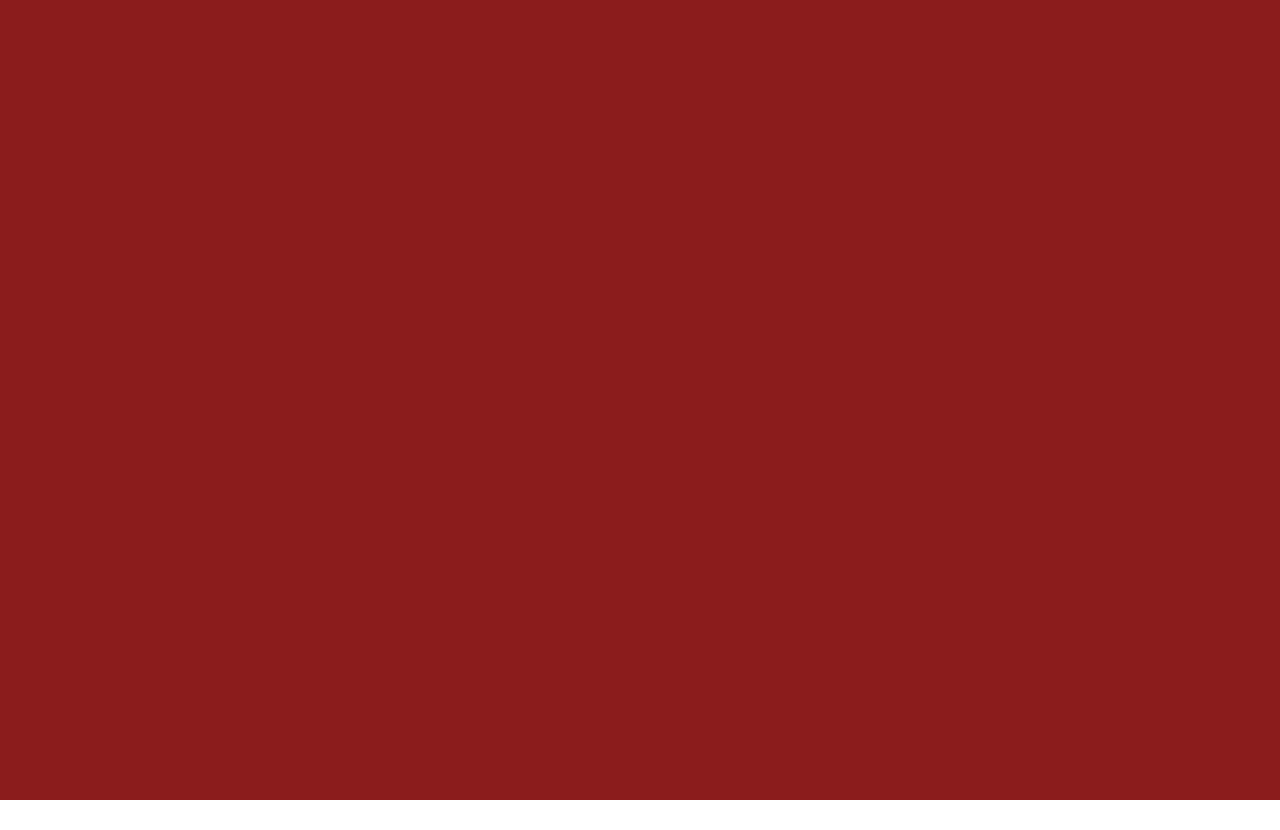
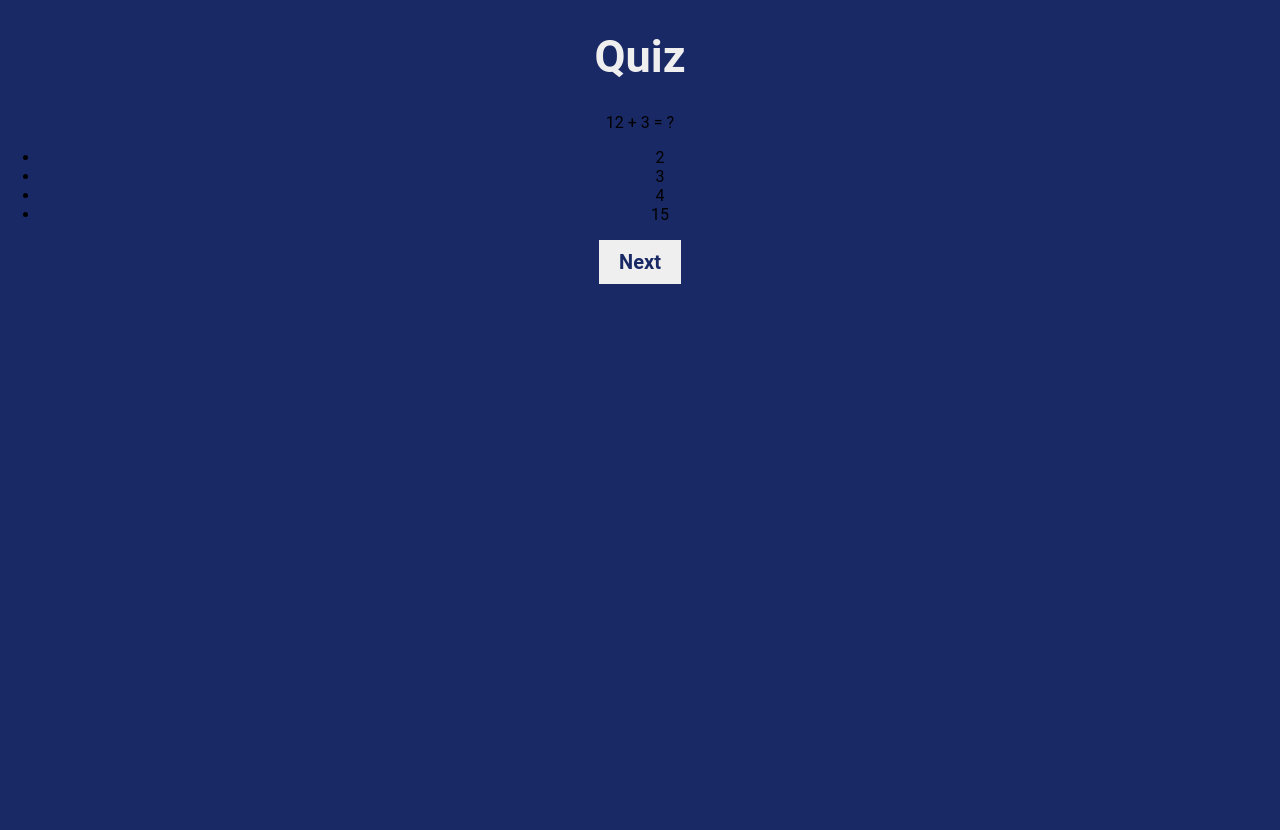
Before and after one commit to Artem2001S/quiz, a React app: page / in a window 1280 px wide. Before the commit the page ends 800 px from the top, so only its background shows below. Built offline with nearby package versions, Linux system fonts and the light colour scheme; the HTML template or start-up script is replaced by a standard one.

Commit message:
feat: add basic layout

```diff
--- a/src/App.js
+++ b/src/App.js
@@ -1,9 +1,11 @@
 import React from 'react';
 import classes from './App.scss';
+import Quiz from './components/Quiz/Quiz';
 
 export default function App() {
   return (
     <div className={classes.App}>
+      <Quiz />
     </div>
   );
 }
--- a/src/App.scss
+++ b/src/App.scss
@@ -1,4 +1,3 @@
 .App {
-  background-color: rgb(139, 28, 28);
   min-height: 100vh;
 }
--- /dev/null
+++ b/src/components/ActiveQuestion/ActiveQuestion.jsx
@@ -0,0 +1,17 @@
+import React from 'react'
+import Button from '../Button/Button'
+
+export default function ActiveQuestion() {
+  return (
+    <div>
+      <div>12 + 3 = ?</div>
+      <ul>
+        <li>2</li>
+        <li>3</li>
+        <li>4</li>
+        <li>15</li>
+      </ul>
+      <Button>Next</Button>
+    </div>
+  )
+}
--- /dev/null
+++ b/src/components/Button/Button.jsx
@@ -0,0 +1,10 @@
+import React from 'react';
+import classes from './Button.scss';
+
+export default function Button(props) {
+  return (
+    <button className={classes.Button}>
+      {props.children}
+    </button>
+  )
+}
--- /dev/null
+++ b/src/components/Button/Button.scss
@@ -0,0 +1,17 @@
+.Button {
+  padding: 10px 20px;
+  border: none;
+
+  background-color: #f0efef;
+  font-size: 20px;
+  font-weight: bold;
+  color: #192965;
+
+  outline: none;
+  cursor: pointer;
+
+  transition: background-color  0.4s;
+  &:hover {
+    background-color: darken($color: #f0efef, $amount: 15);
+  }
+}
--- /dev/null
+++ b/src/components/Quiz/Quiz.jsx
@@ -0,0 +1,20 @@
+import React, { Component } from 'react';
+import classes from './Quiz.scss';
+import ActiveQuestion from '../ActiveQuestion/ActiveQuestion';
+
+export default class Quiz extends Component {
+  constructor() {
+    super();
+    this.state = {
+    }
+  }
+
+  render() {
+    return (
+      <div className={classes.Quiz}>
+        <h1>Quiz</h1>
+        <ActiveQuestion />
+      </div>
+    )
+  }
+}
--- /dev/null
+++ b/src/components/Quiz/Quiz.scss
@@ -0,0 +1,8 @@
+.Quiz {
+  text-align: center;
+
+  & h1 {
+    color: #f0efef;
+    font-size: 45px;
+  }
+}
--- a/src/index.html
+++ b/src/index.html
@@ -16,7 +16,7 @@
 
     body {
       margin: 0;
-      background: radial-gradient(circle, rgba(63,94,251,1) 52%, rgba(252,70,107,1) 100%);
+      background-color: #192965;
     }
   </style>
 </head>
```
